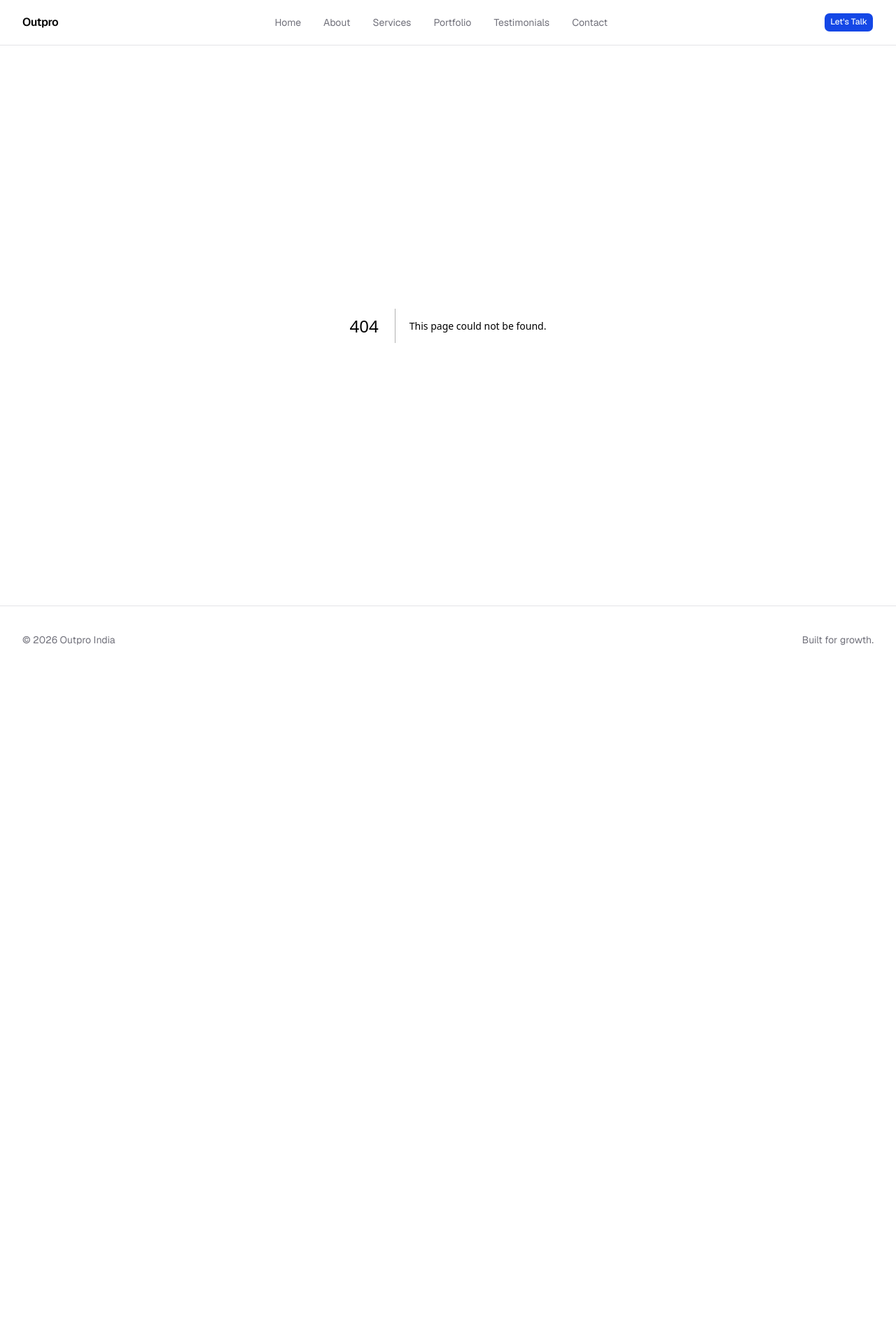
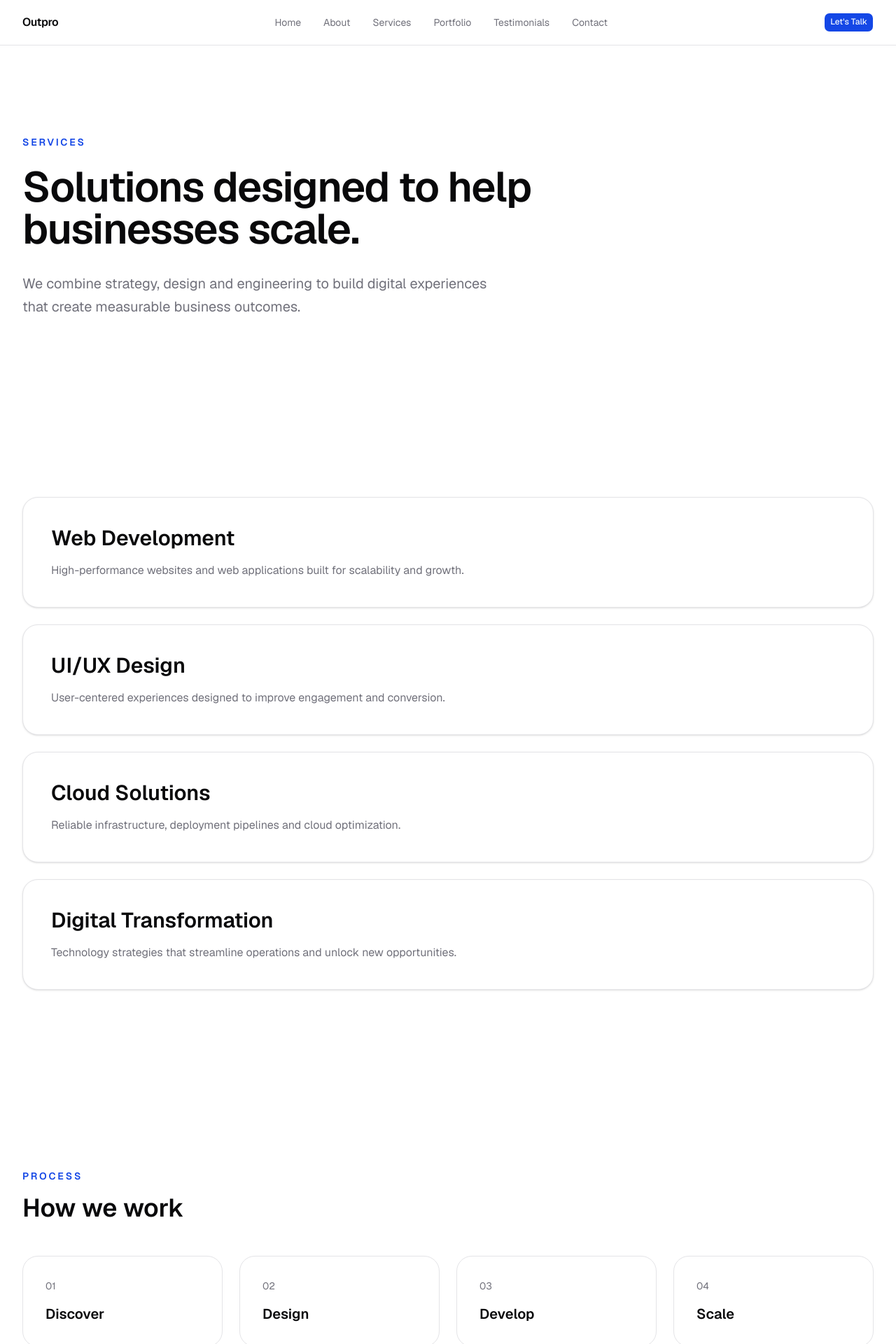
Before and after one commit to IncharaX/outpro-india3, a Next.js app: page /services in a window 1280 px wide. Before the commit this address had no page. Shown: the top 1920 px of the page at 70% size. Before the commit the page ends 962 px from the top, so only its background shows below. Built offline with nearby package versions, Linux system fonts and the light colour scheme.

Commit message:
services page is done

```diff
--- /dev/null
+++ b/src/app/services/page.tsx
@@ -0,0 +1,15 @@
+import { CTASection } from "@/src/marketing/cta-section";
+import { ProcessSection } from "@/src/marketing/process-section";
+import { ServicesHero } from "@/src/marketing/services-hero";
+import { ServicesList } from "@/src/marketing/services-list";
+
+export default function ServicesPage() {
+  return (
+    <>
+      <ServicesHero />
+      <ServicesList />
+      <ProcessSection />
+      <CTASection />
+    </>
+  );
+}
--- /dev/null
+++ b/src/data/service-details.ts
@@ -0,0 +1,22 @@
+export const serviceDetails = [
+  {
+    title: "Web Development",
+    description:
+      "High-performance websites and web applications built for scalability and growth.",
+  },
+  {
+    title: "UI/UX Design",
+    description:
+      "User-centered experiences designed to improve engagement and conversion.",
+  },
+  {
+    title: "Cloud Solutions",
+    description:
+      "Reliable infrastructure, deployment pipelines and cloud optimization.",
+  },
+  {
+    title: "Digital Transformation",
+    description:
+      "Technology strategies that streamline operations and unlock new opportunities.",
+  },
+];
--- /dev/null
+++ b/src/marketing/process-section.tsx
@@ -0,0 +1,45 @@
+import { Container } from "../components/layout/container";
+import { Section } from "../components/layout/section";
+
+
+export function ProcessSection() {
+  const steps = [
+    "Discover",
+    "Design",
+    "Develop",
+    "Scale",
+  ];
+
+  return (
+    <Section>
+      <Container>
+        <div className="mb-12">
+          <p className="text-sm font-semibold uppercase tracking-[0.2em] text-primary">
+            Process
+          </p>
+
+          <h2 className="mt-4 text-4xl font-semibold">
+            How we work
+          </h2>
+        </div>
+
+        <div className="grid gap-6 md:grid-cols-4">
+          {steps.map((step, index) => (
+            <div
+              key={step}
+              className="border p-8 rounded-3xl"
+            >
+              <p className="mb-4 text-sm text-muted-foreground">
+                0{index + 1}
+              </p>
+
+              <h3 className="text-xl font-semibold">
+                {step}
+              </h3>
+            </div>
+          ))}
+        </div>
+      </Container>
+    </Section>
+  );
+}
--- /dev/null
+++ b/src/marketing/services-hero.tsx
@@ -0,0 +1,26 @@
+import { Container } from "../components/layout/container";
+import { Section } from "../components/layout/section";
+
+
+export function ServicesHero() {
+  return (
+    <Section>
+      <Container>
+        <div className="max-w-4xl">
+          <p className="mb-6 text-sm font-semibold uppercase tracking-[0.2em] text-primary">
+            Services
+          </p>
+
+          <h1 className="text-4xl font-semibold tracking-tight md:text-6xl">
+            Solutions designed to help businesses scale.
+          </h1>
+
+          <p className="mt-8 max-w-2xl text-xl leading-relaxed text-muted-foreground">
+            We combine strategy, design and engineering to build digital
+            experiences that create measurable business outcomes.
+          </p>
+        </div>
+      </Container>
+    </Section>
+  );
+}
--- /dev/null
+++ b/src/marketing/services-list.tsx
@@ -0,0 +1,30 @@
+
+import { Container } from "../components/layout/container";
+import { Section } from "../components/layout/section";
+import { serviceDetails } from "../data/service-details";
+import { Surface } from "./surface";
+
+export function ServicesList() {
+  return (
+    <Section>
+      <Container>
+        <div className="grid gap-6">
+          {serviceDetails.map((service) => (
+            <Surface
+              key={service.title}
+              className="p-10"
+            >
+              <h2 className="text-3xl font-semibold">
+                {service.title}
+              </h2>
+
+              <p className="mt-4 max-w-3xl text-muted-foreground">
+                {service.description}
+              </p>
+            </Surface>
+          ))}
+        </div>
+      </Container>
+    </Section>
+  );
+}
```
